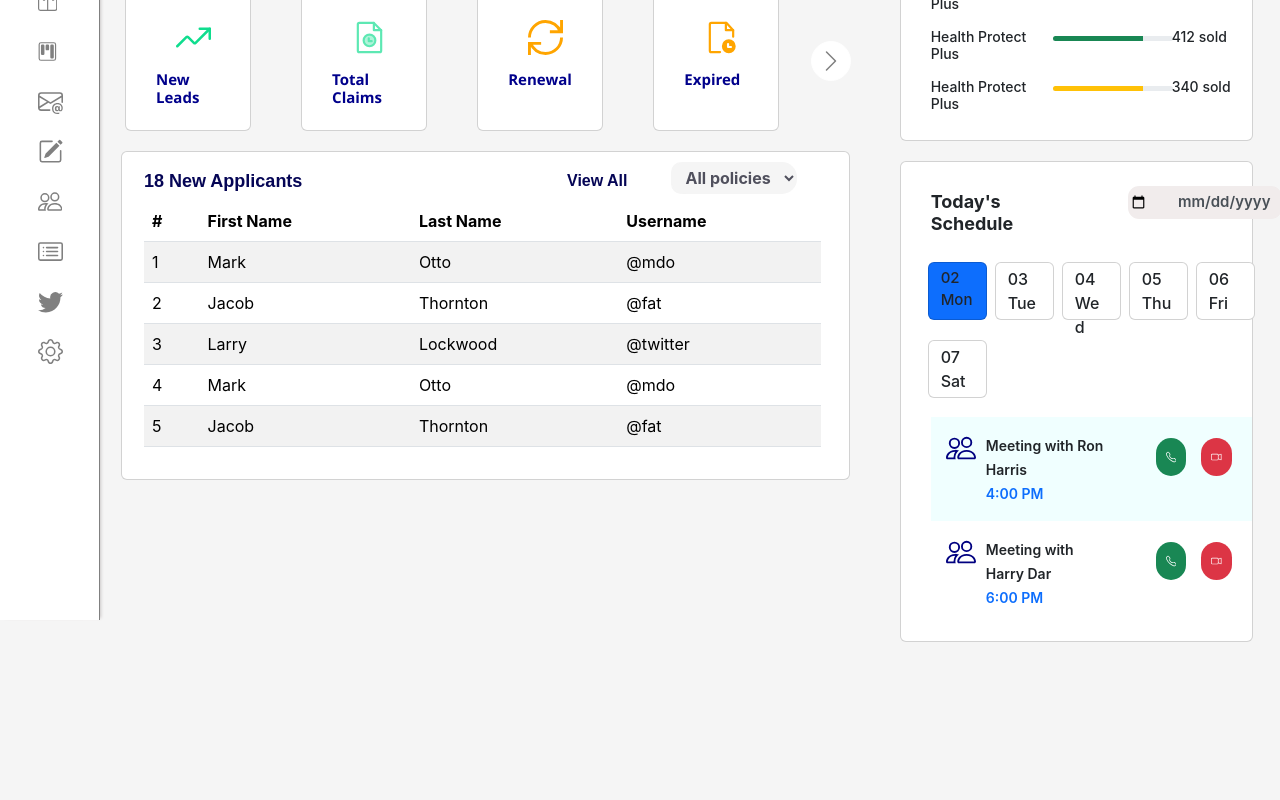
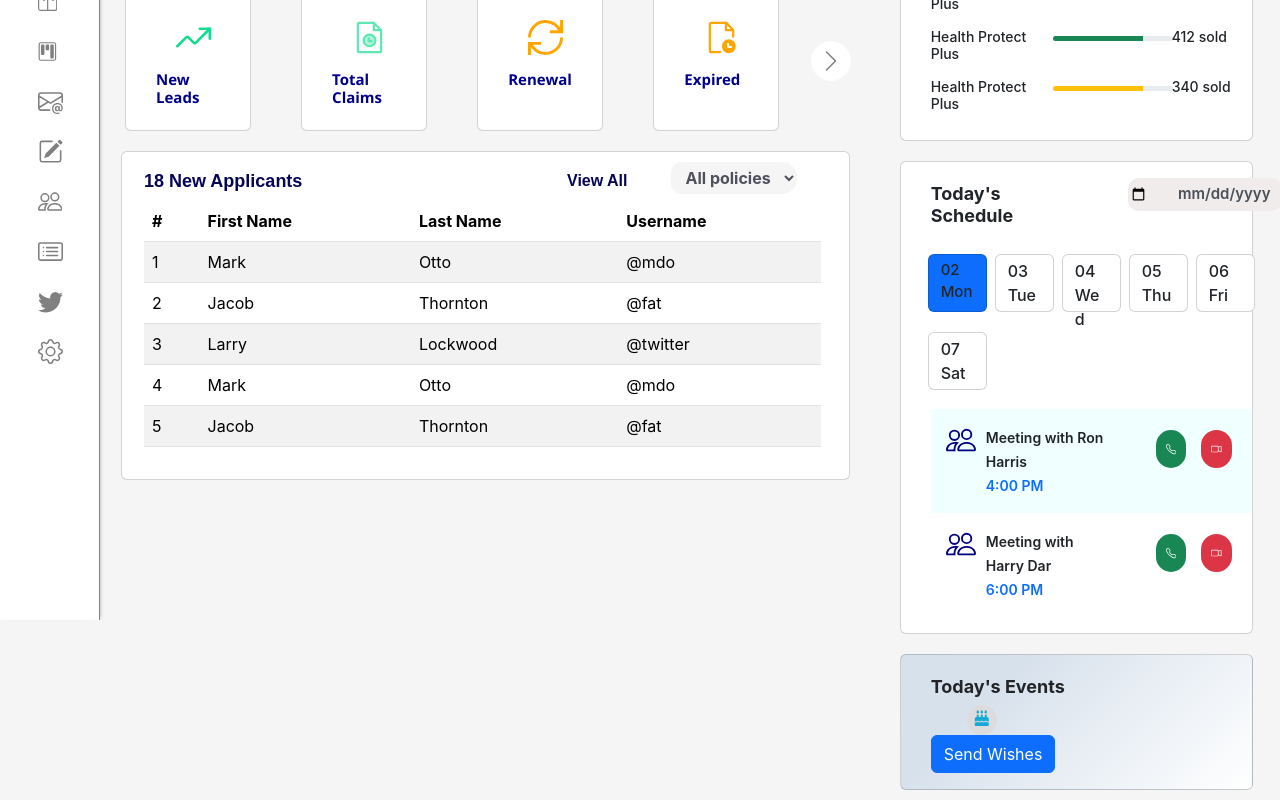
Before and after one commit to sridharshree303/insuranceapp, a React (Create React App) app: page / in a window 1280 px wide. Shown: the part 215-1015 px from the top of the page. Before the commit the page ends 867 px from the top, so only its background shows below. Built offline with nearby package versions, Linux system fonts and the light colour scheme.

Commit message:
commit#8

```diff
--- a/src/components/DashBoard.css
+++ b/src/components/DashBoard.css
@@ -301,4 +301,21 @@ input::-webkit-datetime-edit {
     padding-left: 25px;
 }
 
-/* ------------------------------------------------------- */
+/* ------------------------Todays events------------------------------- */
+.sizing4{
+    margin: 20px 20px 0px 0px;
+    text-align: left;
+    padding-left: 30px;
+    padding-top: 10px;
+    background-color: #ffffff;
+    background-image: linear-gradient(315deg, #ffffff 0%, #d7e1ec 74%);
+}
+
+.fa-birthday-cake{
+    color: rgb(19, 170, 216);
+    height: 30px;
+    width: 30px;
+    padding: 5px 8px 0px 0px;
+    border-radius: 30px;
+    background-color: rgb(220, 220, 220);
+}
--- a/src/components/DashBoard.js
+++ b/src/components/DashBoard.js
@@ -1,6 +1,7 @@
 import React from 'react';
 import './DashBoard.css';
 import Table from 'react-bootstrap/Table';
+import ProductCatalogue from './ProductCatalogue';
 
 const DashBoard = () => {
 
@@ -150,7 +151,7 @@ const DashBoard = () => {
                     </div>
                 </div>
                 {/* -------------------meeting Calender------------------ */}
-                <div className='sizing2 card pt-4 pb-3 '>
+                <div className='sizing2 card pt-3 pb-3 '>
                     <div className='row'>
                         <div className='col-6'><h6 className="headertwo">Today's Schedule</h6></div>
                         <div className='col-6 date '>
@@ -158,7 +159,7 @@ const DashBoard = () => {
                         </div>
                     </div>
 
-                    <div className='row dateCard pt-1 pb-1'>
+                    <div className='row dateCard pt-1 pb-1 '>
                         <div className='col-2 card pt-1 mx-1 bg-primary'><p>02 <br />Mon</p></div>
                         <div className='col-2 card pt-1 mx-1'>03 <br /> Tue</div>
                         <div className='col-2 card pt-1 mx-1'>04 <br /> Wed</div>
@@ -211,6 +212,19 @@ const DashBoard = () => {
                         </div>
                     </div>
                 </div>
+                {/* -----------------Todays events------------------------ */}
+                <div className='sizing4 card pt-3 pb-3 '>
+                    <div className="row">
+                        <div className='col-9'><h6 className="headertwo">Today's Events</h6></div>
+                        <div className='col-3 right px-5'><i className="fa fa-birthday-cake" aria-hidden="true"></i></div>
+                    </div>
+                    <div>
+
+                    </div>
+                    <div>
+                        <ProductCatalogue/>
+                    </div>
+                </div>
             </div>
         </div>
 
--- a/src/components/ProductCat.css
+++ b/src/components/ProductCat.css
@@ -3,3 +3,7 @@
     height: 100%;
     min-height: 70vh;
 }
+
+.bottom{
+    margin-top: 200px;
+}
--- a/src/components/ProductCatalogue.js
+++ b/src/components/ProductCatalogue.js
@@ -26,11 +26,11 @@ const ProductCatalogue = () => {
   return (
     <>
       <Button variant="primary" onClick={handleShow}>
-        Launch demo modal
+        Send Wishes
       </Button>
 
       {show ?
-        <Modal show={show} onHide={handleClose}>
+        <Modal size='lg' show={show} onHide={handleClose}>
           <Modal.Header closeButton>
             <Modal.Title>Modal heading</Modal.Title>
           </Modal.Header>
@@ -65,7 +65,7 @@ const ProductCatalogue = () => {
       }
 
       {show2 ?
-        <Modal show={show2} onHide={handleClose2}>
+        <Modal centered size='xl bottom' show={show2} onHide={handleClose2}>
           <Modal.Header closeButton>
             <Modal.Title>Modal heading</Modal.Title>
           </Modal.Header>
```
